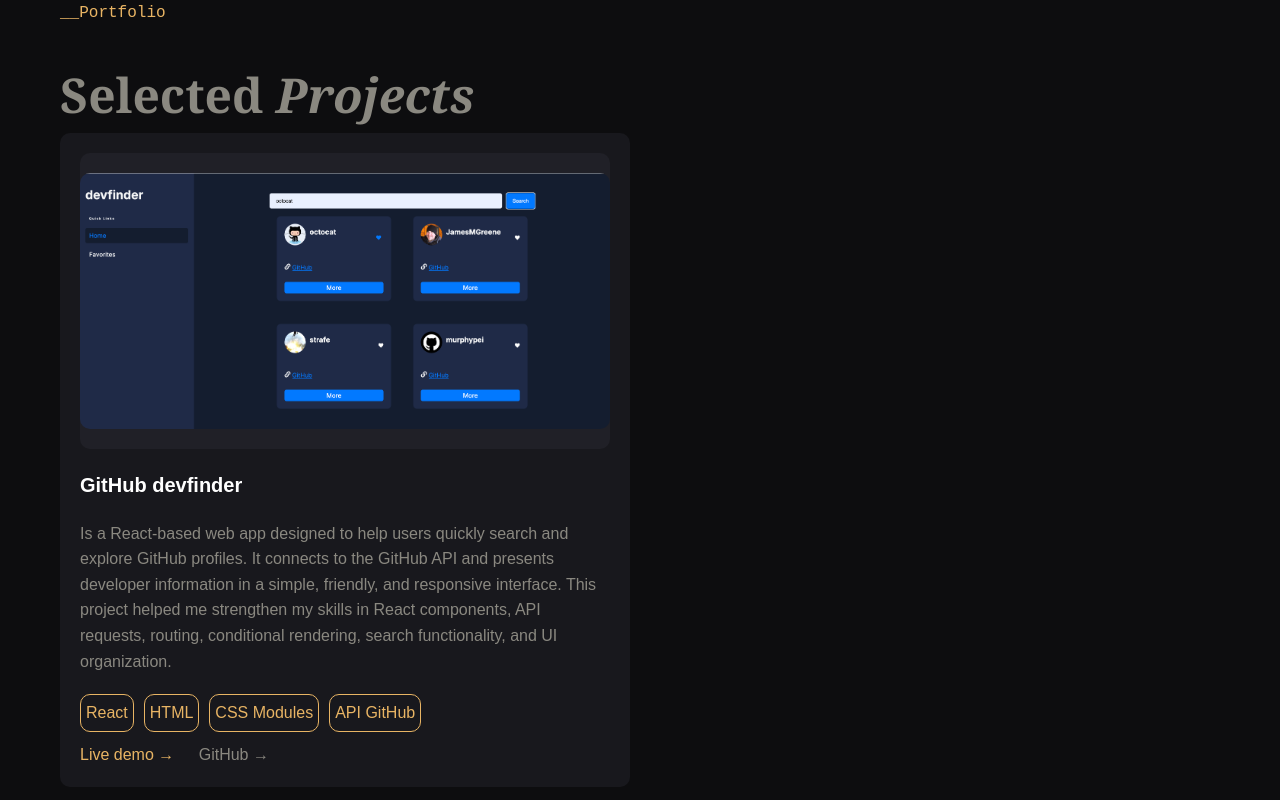
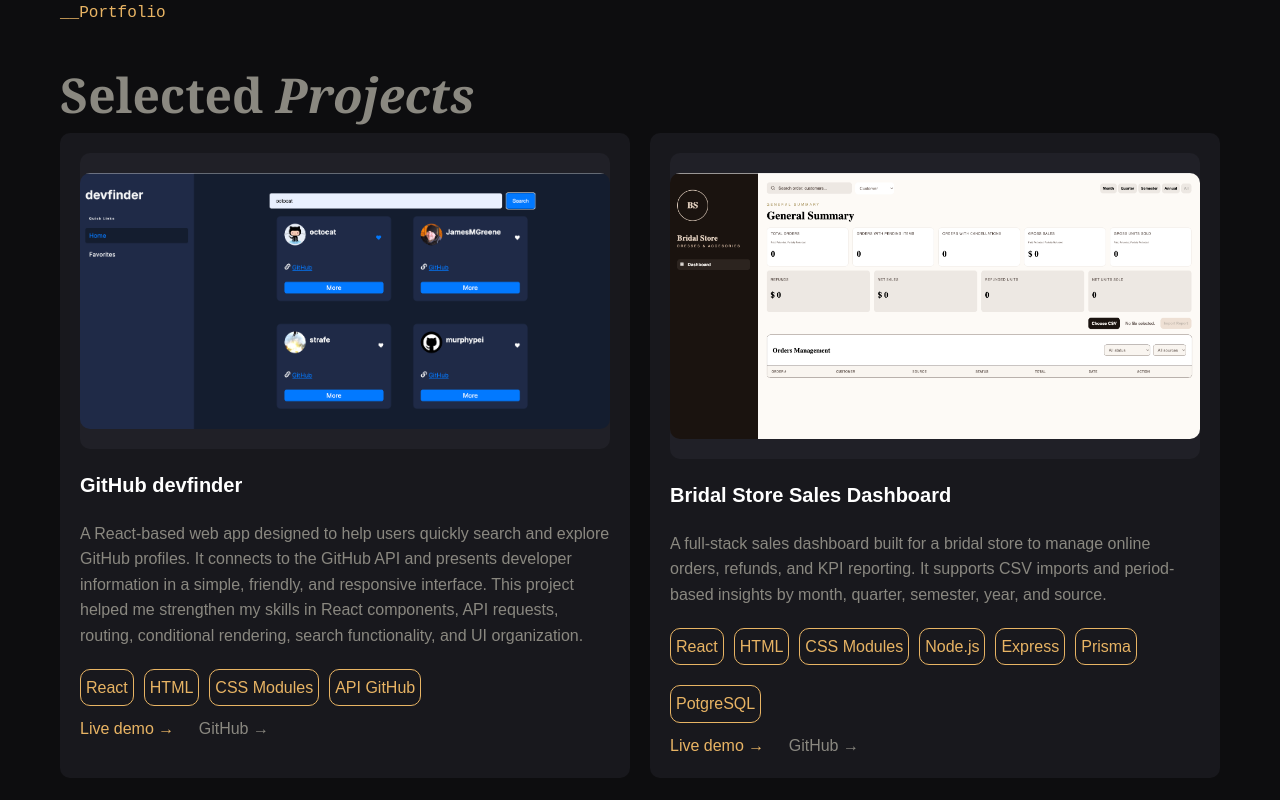
Before and after one commit to nlesme/portfolio, a React (Vite) app: page / in a window 1280 px wide. Shown: the part 1880-2680 px from the top of the page. Built offline with nearby package versions, Linux system fonts and the light colour scheme.

Commit message:
Add new project to portfolio

```diff
--- a/src/data/portfolioData.js
+++ b/src/data/portfolioData.js
@@ -1,5 +1,5 @@
 import imgDevFinder from "../assets/devfinder.png";
-
+import imgBridalStore from "../assets/bridalstore.png";
 
 export const skills = [
     { name: 'HTML',              category: 'Frontend', icon: '🏗️', description: 'Creating clean, semantic page structure for accessible and organized websites.' },
@@ -22,16 +22,27 @@
       img: imgDevFinder,
       title: "GitHub devfinder",
       description:
-        "Is a React-based web app designed to help users quickly search and explore GitHub profiles. It connects to the GitHub API and presents developer information in a simple, friendly, and responsive interface. This project helped me strengthen my skills in React components, API requests, routing, conditional rendering, search functionality, and UI organization.",
+        "A React-based web app designed to help users quickly search and explore GitHub profiles. It connects to the GitHub API and presents developer information in a simple, friendly, and responsive interface. This project helped me strengthen my skills in React components, API requests, routing, conditional rendering, search functionality, and UI organization.",
       tech: ["React", "HTML", "CSS Modules", "API GitHub"],
       live: "https://github-devfinder-project.netlify.app/",
       repo: "https://github.com/nlesme/github-devfinder",
       highlight: true,
+    },
+    {
+      img: imgBridalStore,
+      title: "Bridal Store Sales Dashboard",
+      description:
+        "A full-stack sales dashboard built for a bridal store to manage online orders, refunds, and KPI reporting. It supports CSV imports and period-based insights by month, quarter, semester, year, and source.",
+      tech: ["React", "HTML", "CSS Modules", "Node.js", "Express", "Prisma", "PotgreSQL"],
+      live: "https://drive.google.com/file/d/1jVdbclcMRgoo38yhVxuD-KKwOVt4_p2i/view?usp=sharing",
+      repo: "https://github.com/nlesme/bridal-store",
+      highlight: true,
     }
+
   ];
 
   export const links = [
     { icon: '📧', label: 'Email',   sub: 'nlesme244@email.com',       href: 'mailto:nlesme244@email.com' },
     { icon: '🐙', label: 'GitHub',  sub: 'github.com/nlesme',      href: 'https://github.com/nlesme' },
-    { icon: '💼', label: 'LinkedIn',sub: 'linkedin.com/in/norbelis-desiree-lesme-ojeda-596077246/', href: 'https://www.linkedin.com/in/norbelis-desiree-lesme-ojeda-596077246/' },
+    { icon: '💼', label: 'LinkedIn',sub: 'https://www.linkedin.com/in/norbelis-lesme-596077246/', href: 'https://www.linkedin.com/in/norbelis-lesme-596077246/' },
   ]
```
Also changed, not shown: src/assets/bridalstore.png (added).
